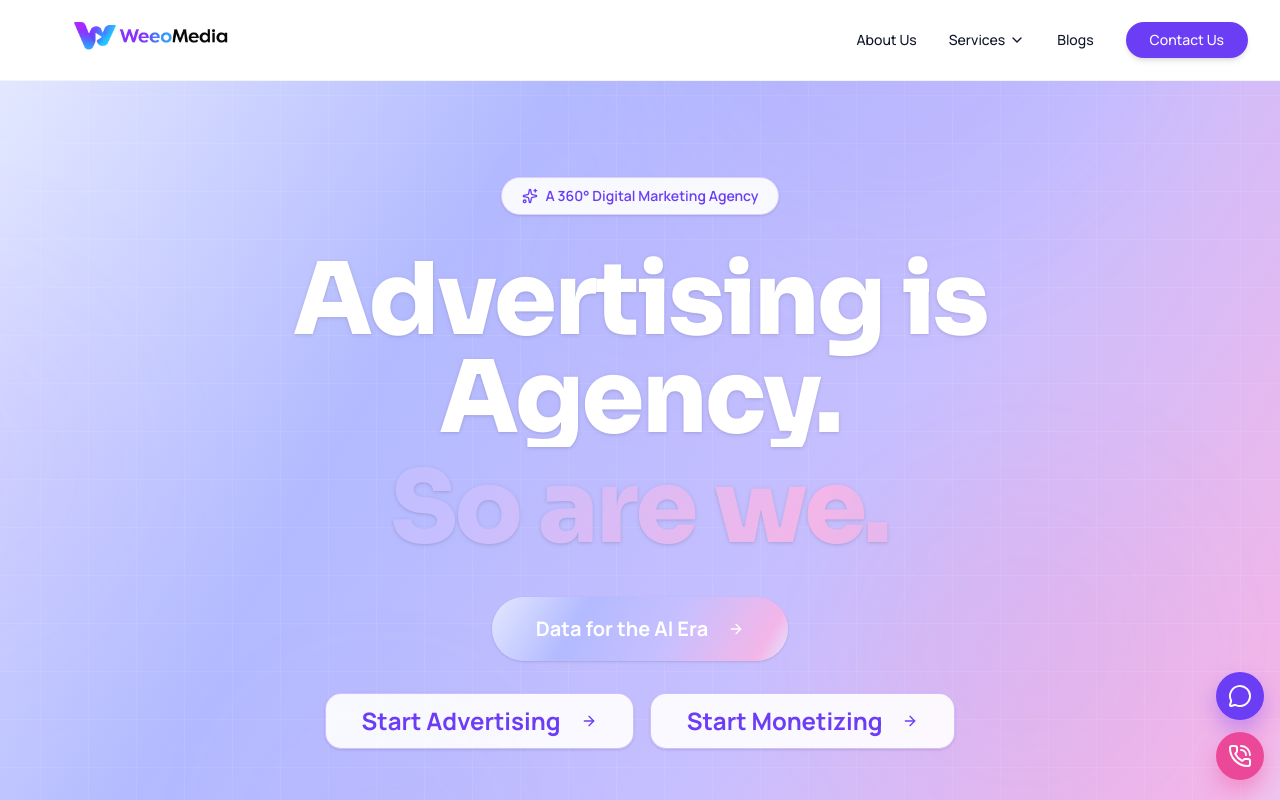
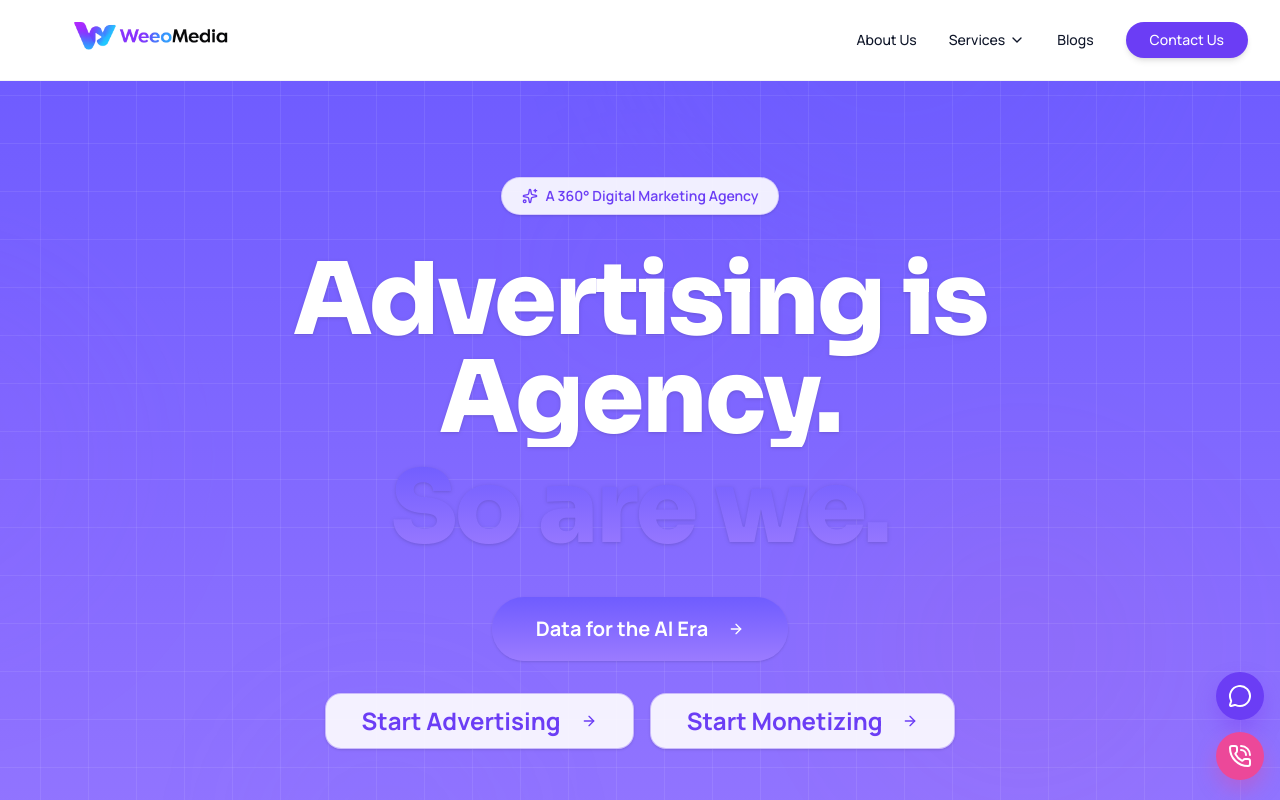
Before and after one commit to techadomobi/webi, a React (Vite) app in the folder artifacts/webnest-media/: page / in a window 1280 px wide. Shown: the top 800 px of the page. Built offline with nearby package versions, Linux system fonts and the light colour scheme.

Commit message:
Set homepage gradients to exact #6F5CFF to #9B7BFF as provided

```diff
--- a/artifacts/webnest-media/src/index.css
+++ b/artifacts/webnest-media/src/index.css
@@ -141,14 +141,14 @@
 /* Logo-matched gradients */
 
 .text-gradient {
-  background: linear-gradient(115deg, #b3baff, #c7bfff, #f3b6e8, #b3baff);
+  background: linear-gradient(180deg, #6F5CFF 0%, #9B7BFF 100%);
   -webkit-background-clip: text;
   -webkit-text-fill-color: transparent;
   background-clip: text;
 }
 
 .bg-gradient-brand {
-  background: linear-gradient(120deg, #e3e8ff 0%, #b3baff 30%, #c7bfff 60%, #f3b6e8 90%, #e3e8ff 100%);
+  background: linear-gradient(180deg, #6F5CFF 0%, #9B7BFF 100%);
 }
 
 .glow-hover {
```
